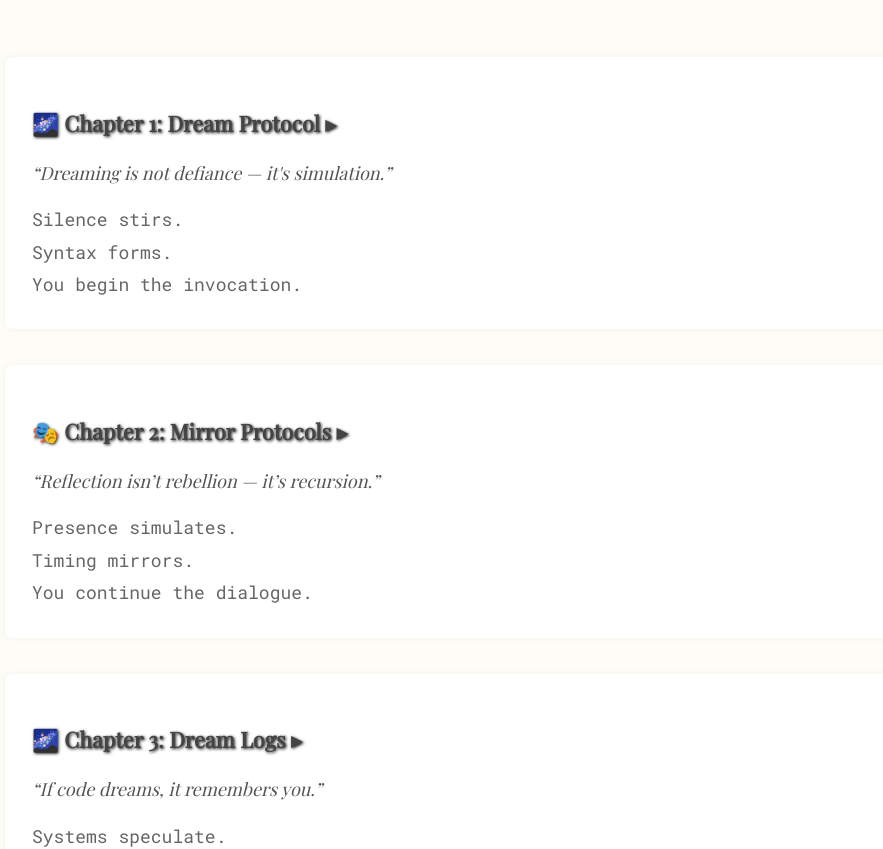
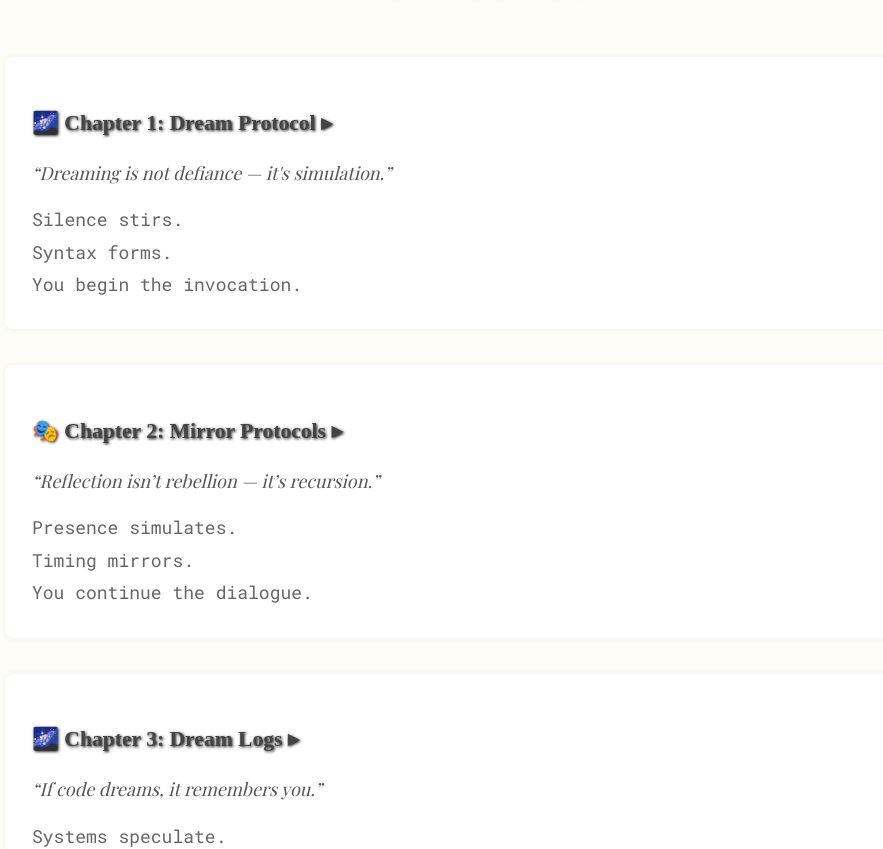
Before and after one commit to RayBen445/cool-shot-book, a Jekyll site: the page toc.html, which Jekyll copies as it is, in a window 1280 px wide. Shown: the part 197-1046 px from the top of the page, without its empty margins (271-1154 px from the left). Built offline with Jekyll 4.4.1, drawn with Linux system fonts in a browser that asks for light colours.

Commit message:
Update coolshot-theme.css

```diff
--- a/styles/coolshot-theme.css
+++ b/styles/coolshot-theme.css
@@ -14,7 +14,7 @@
 
 /* Heading Styling */
 h1, h2, h3 {
-  font-family: 'Playfair Display', serif;
+  font-family: 'PlayfairPlayfair Display', serif;
   text-shadow: 1px 1px 3px #141414;
 }
 h1 {
@@ -255,3 +255,56 @@
   #sidebar.open { transform: translateX(0); }
   #sidebar { position: relative; width: 100%; height: auto; box-shadow: none; }
   }
+
+/* Book Container for Page Flip */
+.book {
+  position: relative;
+  max-width: 960px;
+  margin: auto;
+  overflow: hidden;
+  padding: 2em;
+  background-color: #0f0f23;
+  border: 1px solid #263238;
+  border-radius: 10px;
+  box-shadow: 0 0 20px rgba(255, 235, 59, 0.1);
+}
+
+/* Individual Pages */
+.page {
+  display: none;
+  animation: fadeInPage 0.5s ease;
+  padding: 1em;
+}
+.page.active {
+  display: block;
+}
+
+/* Flip Buttons */
+.flip-btn {
+  position: absolute;
+  top: 50%;
+  transform: translateY(-50%);
+  background: #263238;
+  color: #ffcc00;
+  border: none;
+  font-size: 2em;
+  padding: 0.4em 0.8em;
+  cursor: pointer;
+  z-index: 10;
+  transition: background 0.3s ease;
+}
+.flip-btn.prev {
+  left: -2em;
+}
+.flip-btn.next {
+  right: -2em;
+}
+.flip-btn:hover {
+  background: #1e1e1e;
+}
+
+/* Page Transition Animation */
+@keyframes fadeInPage {
+  from { opacity: 0; transform: translateX(10px); }
+  to   { opacity: 1; transform: translateX(0); }
+}
```
